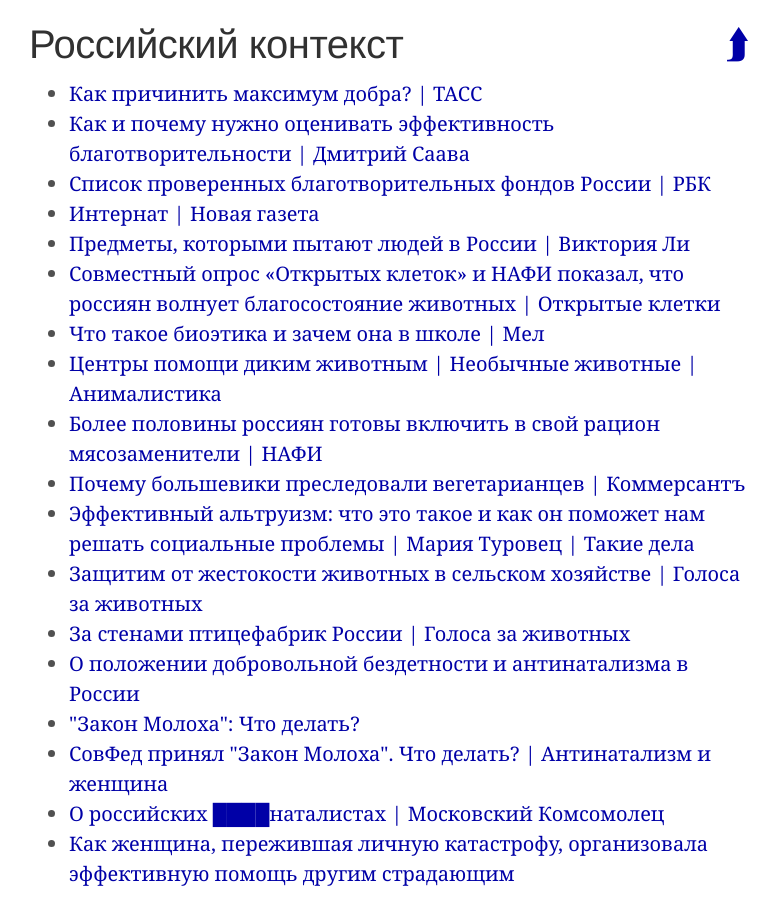
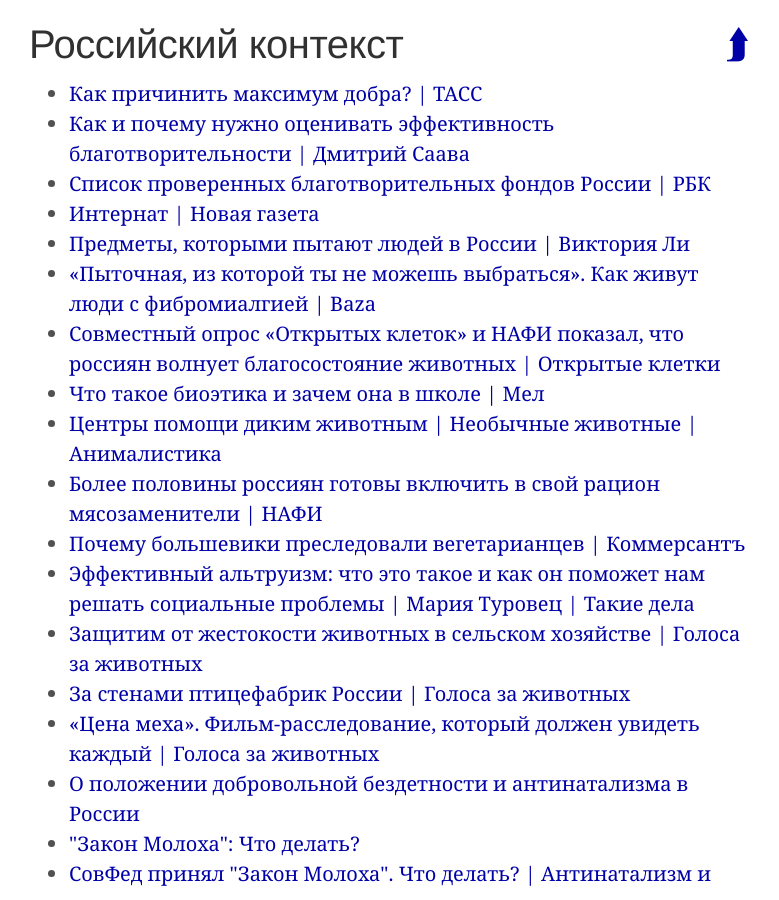
Before and after one commit to ReducingSuffering/reducingsuffering.github.io, a Jekyll site: the page built from index.md, in a window 1280 px wide and 900 px high, scrolled down 30809 px. Shown: the whole window, without its empty margins (251-1030 px from the left). Built offline with Jekyll 4.4.1, drawn with Linux system fonts in a browser that asks for light colours.

Commit message:
Update russia.html

```diff
--- a/_lists/russia.html
+++ b/_lists/russia.html
@@ -9,6 +9,7 @@
 - 163 # 39 благотворительных фондов России: список проверенных НКО — РБК
 - 373 # Интернат — Новая газета
 - 372 # Предметы, которыми пытают людей в России — Виктория Ли
+- 833 # «Пыточная, из которой ты не можешь выбраться». Как живут люди с фибромиалгией
 - 290 # Совместный опрос с НАФИ показал, что россиян волнует благосостояние животных — Открытые клетки
 - 807 # Что такое биоэтика и зачем она в школе — Мел
 - 282 # Центры помощи диким животным — Необычные животные. Анималистика
@@ -17,6 +18,7 @@
 - 475 # Эффективный альтруизм: что это такое и как он поможет нам решать социальные проблемы — Такие Дела
 - 514 # «Защитим от жестокости животных в сельском хозяйстве» — Голоса за животных
 - 673 # За стенами птицефабрик России
+- 829 # «Цена меха». Фильм-расследование, который должен увидеть каждый — Голоса за животных
 - 520 # О положении добровольной бездетности и антинатализма в России
 - 711 # "Закон Молоха": Что делать?
 - 718 # СовФед принял "Закон Молоха". Что делать?
```
